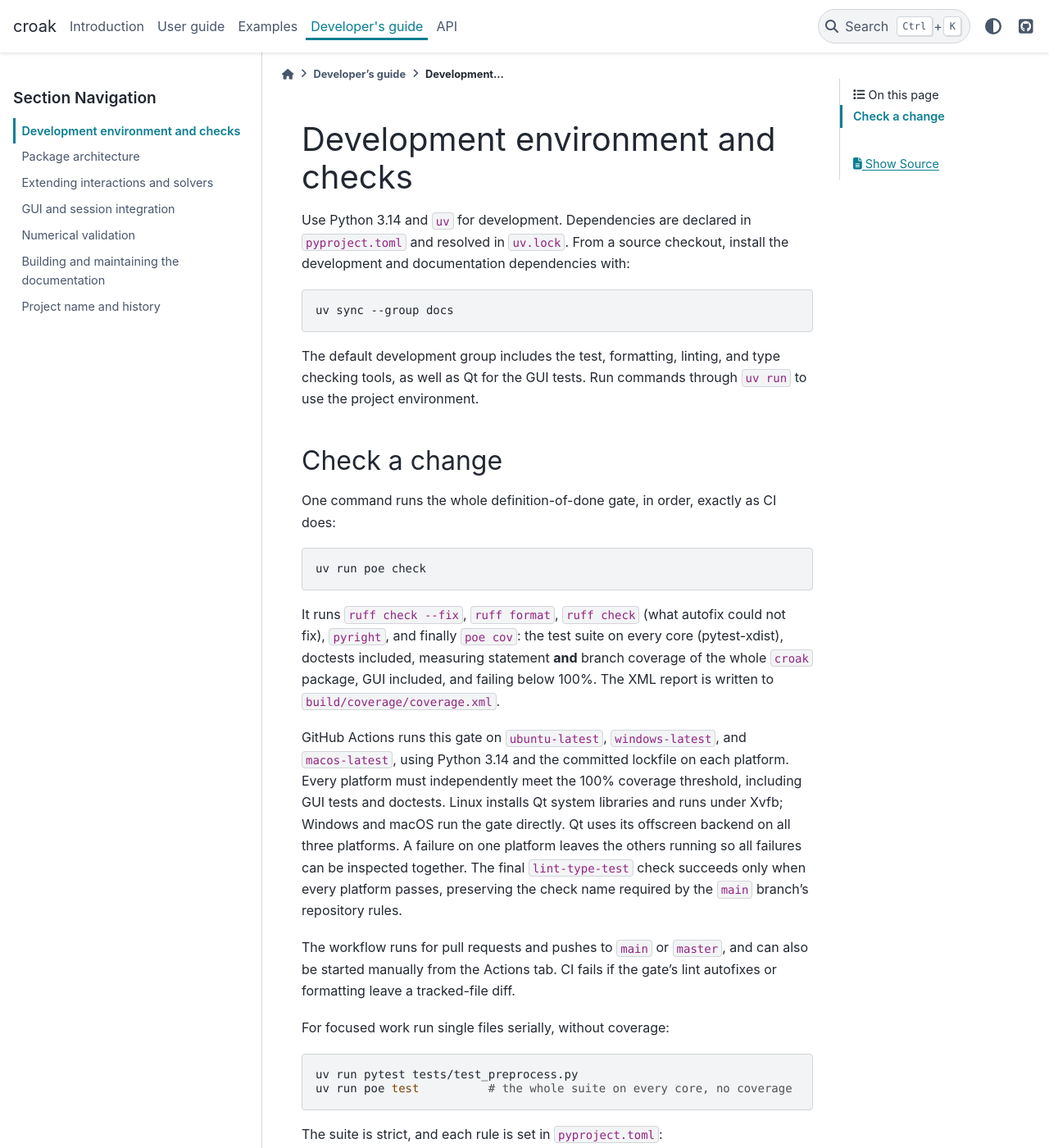
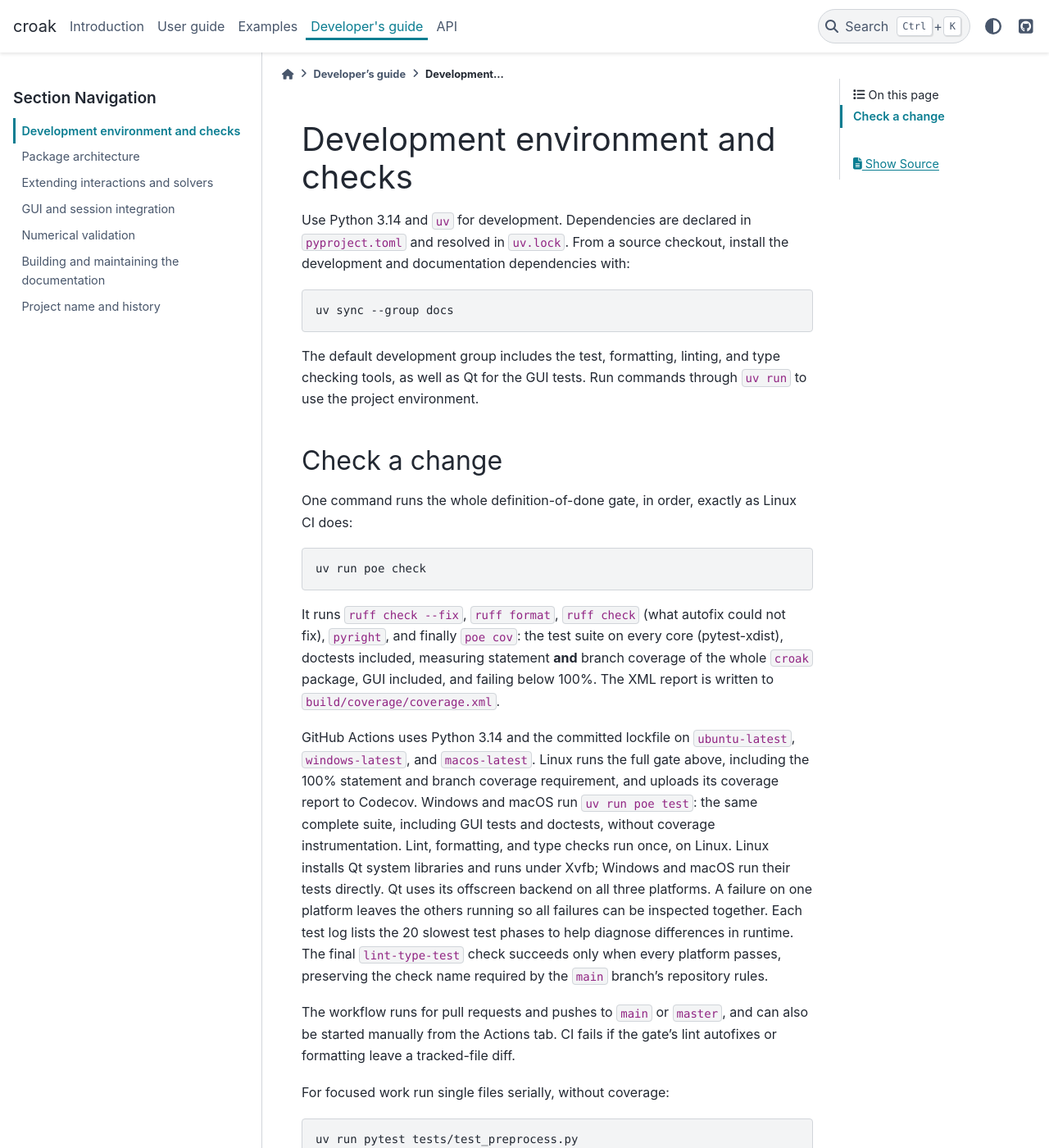
Before and after one commit to LupoLab/croak, a Sphinx documentation site: the page built from docs/developer_guide/environment.md, in a window 1280 px wide and 1400 px high. Shown: the whole window at 82% size. Built offline with Sphinx 7.4.7 and the PyData theme 0.15.4, drawn with Linux system fonts in a browser that asks for light colours.

Commit message:
Measure coverage on Linux and run the full suite on every platform

````diff
--- a/docs/developer_guide/environment.md
+++ b/docs/developer_guide/environment.md
@@ -14,7 +14,7 @@ to use the project environment.
 
 ## Check a change
 
-One command runs the whole definition-of-done gate, in order, exactly as CI
+One command runs the whole definition-of-done gate, in order, exactly as Linux CI
 does:
 
 ```bash
@@ -27,13 +27,17 @@ fix), `pyright`, and finally `poe cov`: the test suite on every core
 of the whole `croak` package, GUI included, and failing below 100%. The XML
 report is written to `build/coverage/coverage.xml`.
 
-GitHub Actions runs this gate on `ubuntu-latest`, `windows-latest`, and
-`macos-latest`, using Python 3.14 and the committed lockfile on each platform.
-Every platform must independently meet the 100% coverage threshold, including
-GUI tests and doctests. Linux installs Qt system libraries and runs under Xvfb;
-Windows and macOS run the gate directly. Qt uses its offscreen backend on all
-three platforms. A failure on one platform leaves the others running so all
-failures can be inspected together.
+GitHub Actions uses Python 3.14 and the committed lockfile on `ubuntu-latest`,
+`windows-latest`, and `macos-latest`. Linux runs the full gate above, including
+the 100% statement and branch coverage requirement, and uploads its coverage
+report to Codecov. Windows and macOS run `uv run poe test`: the same complete
+suite, including GUI tests and doctests, without coverage instrumentation.
+Lint, formatting, and type checks run once, on Linux.
+Linux installs Qt system libraries and runs under Xvfb; Windows and macOS run
+their tests directly. Qt uses its offscreen backend on all three platforms.
+A failure on one platform leaves the others running so all failures can be
+inspected together. Each test log lists the 20 slowest test phases to help
+diagnose differences in runtime.
 The final `lint-type-test` check succeeds only when every platform passes,
 preserving the check name required by the `main` branch's repository rules.
 
````
Also changed, not shown: AGENTS.md (+5 -3 lines), CHANGELOG.md (+5 -4 lines), 1 other file.
